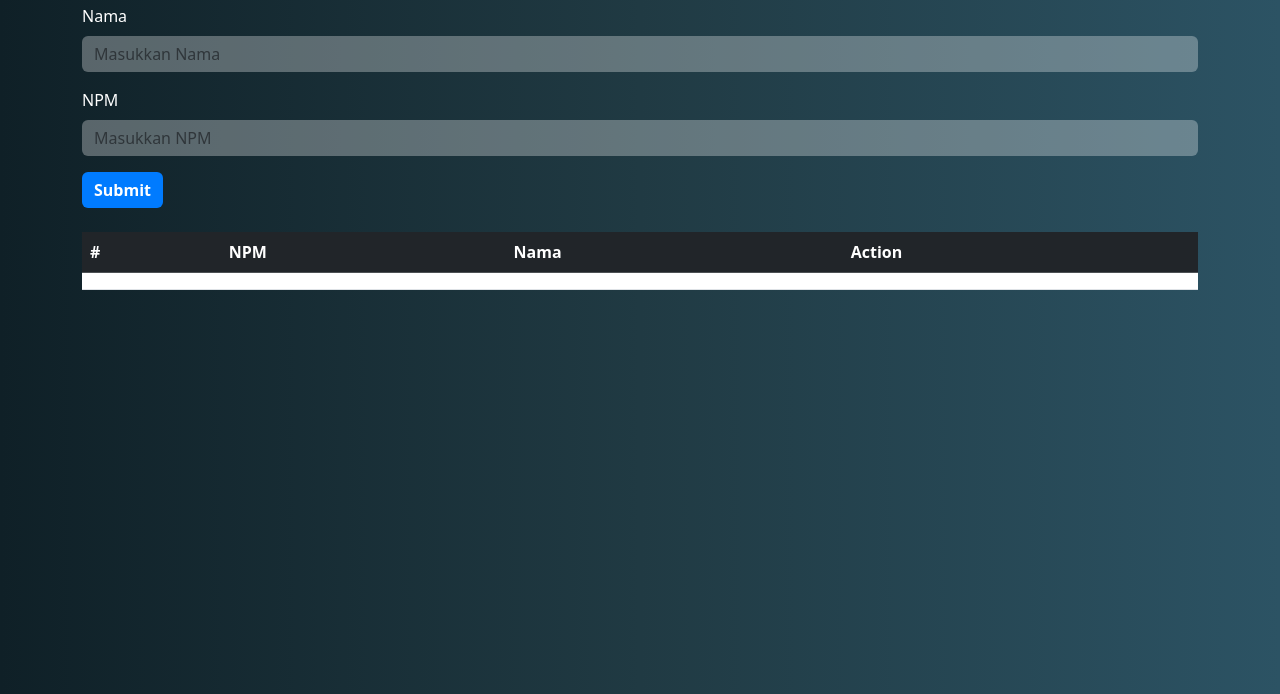
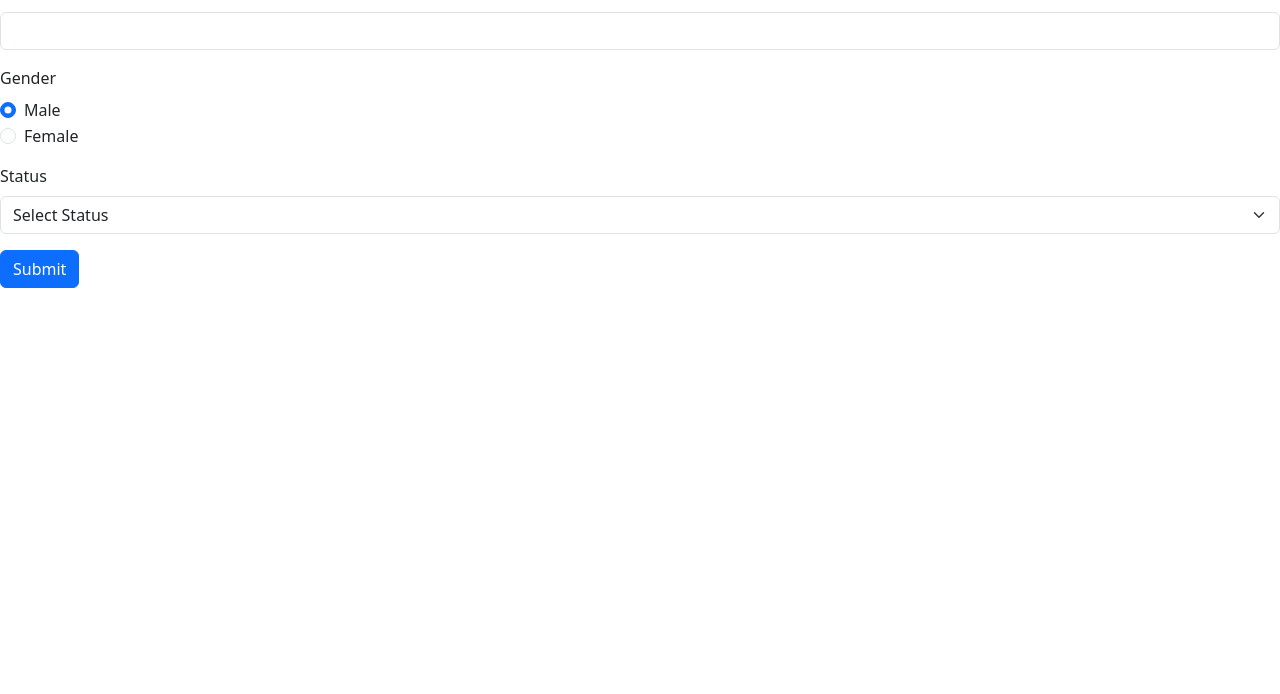
Before and after one commit to MuhammadReizan/PemrogramanWeb1, a plain HTML site: page index.html in a window 1280 px wide. Shown: the part 106-800 px from the top of the page. Drawn offline with nearby package versions, Linux system fonts and the light colour scheme.

Commit message:
Pertemuan 12 Fetch API

```diff
--- a/index.html
+++ b/index.html
@@ -3,68 +3,116 @@
 <head>
     <meta charset="UTF-8">
     <meta name="viewport" content="width=device-width, initial-scale=1.0">
-  <title>Latihan</title>
+
     <link href="https://cdn.jsdelivr.net/npm/bootstrap@5.3.3/dist/css/bootstrap.min.css" rel="stylesheet" integrity="sha384-QWTKZyjpPEjISv5WaRU9OFeRpok6YctnYmDr5pNlyT2bRjXh0JMhjY6hW+ALEwIH" crossorigin="anonymous">
-  <style>
-    body {
-      background-image: linear-gradient(to right, #0f2027, #203a43, #2c5364);
-      color: #ffffff;
-    }
 
-    .form-control {
-      background-color: rgba(255, 255, 255, 0.3);
-      border: none;
-      color: #ffffff;
-    }
-
-    .btn-primary {
-      background-color: #007bff;
-      border: none;
-      font-weight: bold;
-    }
-
-    .btn-primary:hover {
-      background-color: #0056b3;
-    }
-
-    .table {
-      background-color: rgba(255, 255, 255, 0.3);
-    }
-  </style>
+    <title>Fetch API</title>
 </head>
 <body>
-  <div class="container mt-5">
-    <h2 class="mb-4">Data Mahasiswa</h2>
-    <form>
+    <script src="https://cdn.jsdelivr.net/npm/bootstrap@5.3.3/dist/js/bootstrap.bundle.min.js" integrity="sha384-YvpcrYf0tY3lHB60NNkmXc5s9fDVZLESaAA55NDzOxhy9GkcIdslK1eN7N6jIeHz" crossorigin="anonymous"></script>
+
+    <form onsubmit="sendData(); return false">
         <div class="mb-3">
-        <label for="nama" class="form-label">Nama</label>
-        <input type="text" class="form-control" id="nama" placeholder="Masukkan Nama">
+          <label for="exampleInputEmail1" class="form-label">Name</label>
+          <input
+          type="text"
+          class="form-control"
+          id="name"
+          aria-describedby="emailHelp">
         </div>
         <div class="mb-3">
-        <label for="npm" class="form-label">NPM</label>
-        <input type="text" class="form-control" id="npm" placeholder="Masukkan NPM">
+            <label for="exampleInputEmail1" class="form-label">Email</label>
+            <input
+            type="email"
+            class="form-control"
+            id="email"
+            aria-describedby="emailHelp">
           </div>
-      <button type="button" class="btn btn-primary" id="simpan">Submit</button>
+          <div class="mb-3">
+            <label for="exampleInputEmail1" class="form-label">Gender</label>
+            <div class="form-check">
+                <input
+                class="form-check-input"
+                 type="radio"
+                 name="gender"
+                 id="flexRadioDefault1"
+                 value="male"
+                 checked>
+                <label class="form-check-label" for="flexRadioDefault1">
+                  Male
+                </label>
+              </div>
+              <div class="form-check">
+                <input
+                class="form-check-input"
+                type="radio"
+                name="gender"
+                id="flexRadioDefault2"
+                value="female">
+                <label class="form-check-label" for="flexRadioDefault2">
+                  Female
+                </label>
+              </div>
+          </div>
+          <div class="mb-3">
+            <label for="exampleInputEmail1" class="form-label">Status</label>
+            <select
+            class="form-select"
+            aria-label="Default select example"
+            id="status">
+                <option selected disabled>Select Status</option>
+                <option value="active">Active</option>
+                <option value="inactive">Inactive</option>
+              </select>
+          </div>
+
+        <button type="submit" class="btn btn-primary">Submit</button>
       </form>
-    <table class="table mt-4">
-      <thead class="table-dark">
-        <tr>
-          <th scope="col">#</th>
-          <th scope="col">NPM</th>
-          <th scope="col">Nama</th>
-          <th scope="col">Action</th>
-        </tr>
-      </thead>
-      <tbody id="data">
-        <tr>
-          <th scope="row"></th>
-          <td></td>
-          <td></td>
-          <td></td>
-        </tr>
-      </tbody>
-    </table>
-  </div>
-  <script src="main.js"></script>
+
+      <script>
+        const nameInput = document.getElementById('name');
+        const emailInput = document.getElementById('email');
+        let selectedGender = document.querySelector('input[name="gender"]:checked').value;
+        let status = document.getElementById('status').value;
+
+        document.querySelectorAll('input[name="gender"]').forEach(function (radio) {
+            radio.addEventListener('change', function () {
+                selectedGender = document.querySelector('input[name="gender"]:checked').value;
+                console.log('Gender yang dipilih: ' + selectedGender);
+            });
+        });
+
+        document.getElementById('status').addEventListener('change', function () {
+            status = document.getElementById('status').value;
+            console.log('Nilai Status:', status);
+        });
+
+        function sendData() {
+            const url = 'https://gorest.co.in/public/v2/users';
+            const data = {
+                name: nameInput.value,
+                email: emailInput.value,
+                gender: selectedGender,
+                status: status,
+            };
+
+            fetch(url, {
+                method: 'POST',
+                headers: {
+                    'Content-Type': 'application/json',
+                    Authorization: 'Bearer 0f543ca11f48da83457d00139cca3f5107ce7756780d36b5dea371b12311321e',
+                },
+                body: JSON.stringify(data),
+            })
+                .then((response) => response.json())
+                .then((responseData) => {
+                    console.log(responseData);
+                })
+                .catch((error) => {
+                    console.error(error);
+                });
+        }
+    </script>
 </body>
+
 </html>
```
Lines whose indentation alone changed are shown as unchanged.
